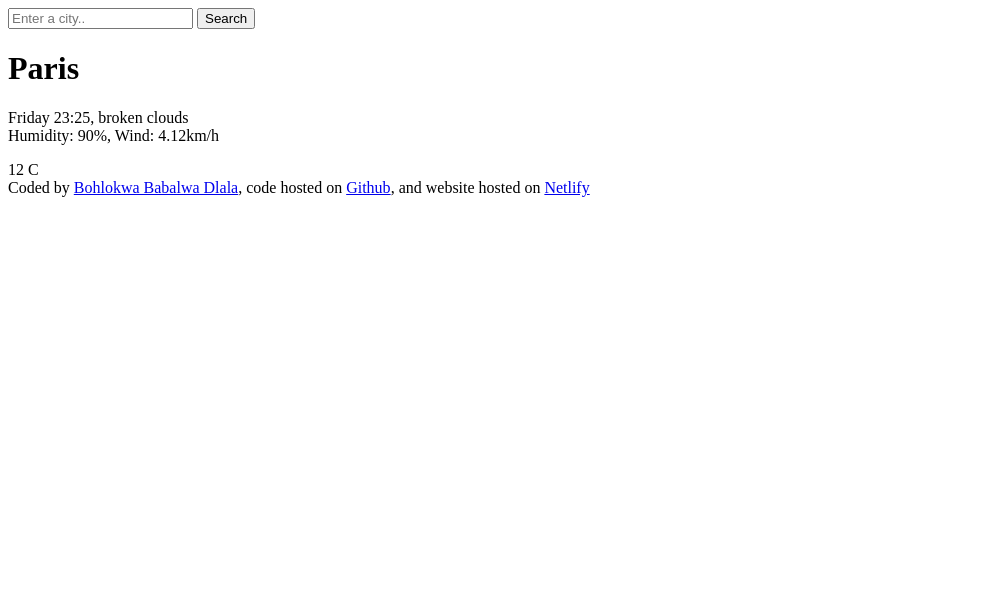
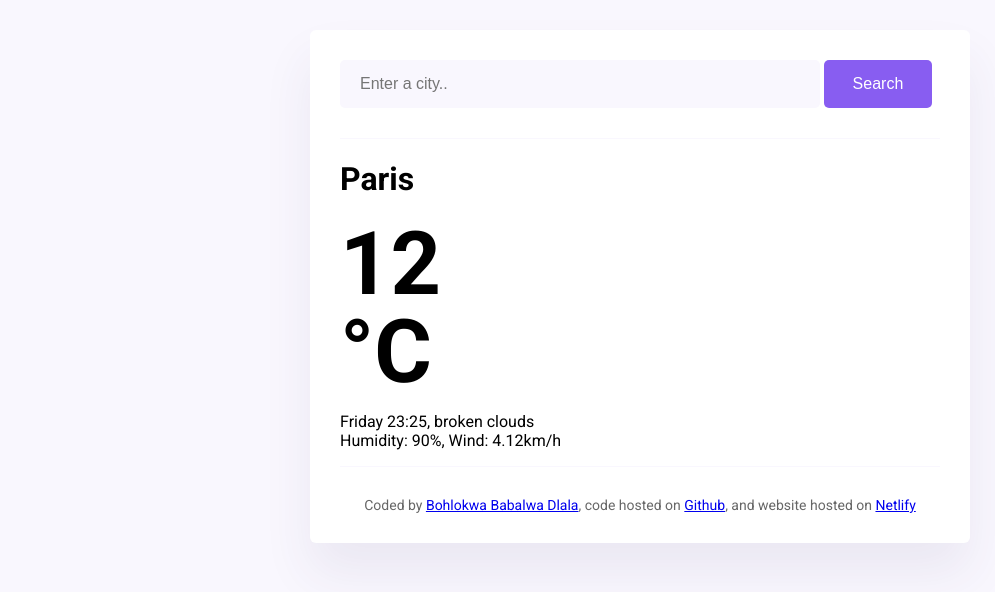
Before and after one commit to bohlokwadlalaa/weather-app, a plain HTML site: page index.html in a window 1280 px wide. Shown: the whole page, without its empty margins (0-995 px from the left). Drawn offline with Linux system fonts and the light colour scheme.

Commit message:
updated the form

```diff
--- a/index.html
+++ b/index.html
@@ -3,27 +3,36 @@
 <head>
     <meta charset="UTF-8">
     <meta name="viewport" content="width=device-width, initial-scale=1.0">
+    <link rel="stylesheet" href="style.css">
+    <link rel="preconnect" href="https://fonts.googleapis.com">
+<link rel="preconnect" href="https://fonts.gstatic.com" crossorigin>
+<link href="https://fonts.googleapis.com/css2?family=Roboto:ital,wght@0,100..900;1,100..900&display=swap" rel="stylesheet">
     <title>Weather-app</title>
 </head>
+<div class="holder">
 <body>
     <header>
-        <form>
-       <input type="search" placeholder="Enter a city.." required />
-        <input type="submit" value="Search" />
+        <form class="search-form">
+       <input type="search" class="search-input" placeholder="Enter a city.." required />
+        <input type="submit" class="submit" value="Search" />
         </form>
     </header>
+
     <main>
-        <div>
- <h1>Paris</h1>
+        <div class="current-weather-container">
+ <h1 class="city">Paris</h1>
+ <div class="temperature">
+    12<div class="unit">°C</div>
+ </div>
  <p>Friday 23:25, broken clouds
     <br>
 Humidity: 90%, Wind: 4.12km/h</p>
  </div>
- <div>
-    12 C
- </div>
+
     </main>
+
 
     <footer>Coded by <a href="https://github.com/bohlokwadlalaa" target="_blank">Bohlokwa Babalwa Dlala</a>, code hosted on <a href="https://github.com/bohlokwadlalaa/weather-app" target="_blank">Github</a>, and website hosted on <a href="https://weather-app-bohlokwa.netlify.app/"> Netlify</a></footer>
 </body>
+</div>
 </html>
--- a/style.css
+++ b/style.css
@@ -0,0 +1,65 @@
+body{
+background-color: #f9f7fe;
+ font-family:"Roboto", sans-serif;
+;
+}
+header {
+    border-bottom: 1px solid #f9f7fe;
+padding: 0 0 30px 0;
+}
+
+.holder{
+ background-color: white;
+ display: block;
+ margin: 30px auto;
+ max-width: 600px;
+ box-shadow: 0 30px 50px rgba(65, 50, 100, 0.08);
+ border: none;
+ border-radius: 6px;
+padding: 30px;
+}
+
+
+.search-input {
+background-color: #f9f7fe;
+border: none;
+border-radius: 5px;
+width: 80%;
+padding: 15px 20px;
+font-size: 16px;
+}
+
+.submit {
+background-color: #885df1;
+color: white;
+border: none;
+border-radius: 5px;
+width: 18%;
+padding: 15px 20px ;
+font-size: 16px;
+
+}
+
+.city {
+    display: flex;
+    justify-content: space-between;
+}
+
+.temperature {
+    font-size: 88px;
+    line-height: 88px;
+    font-weight:bold ;
+}
+
+.current-weather-container {
+
+}
+
+
+footer {
+border-top: 1px solid #f9f7fe;
+padding: 30px 0 0 0;
+text-align: center;
+font-size: 14px;
+color: rgba(0, 0, 0, 0.6);
+}
```
